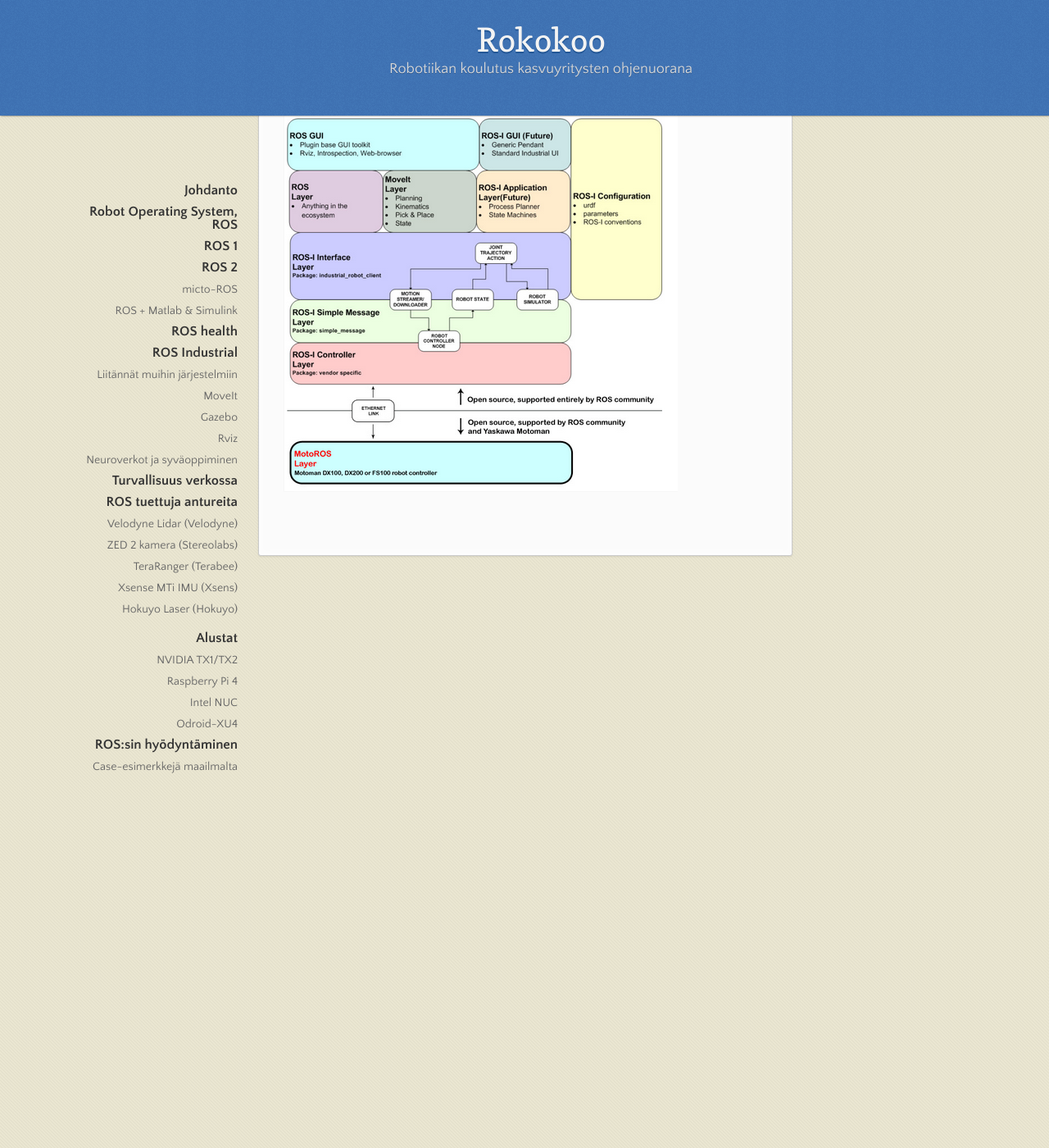
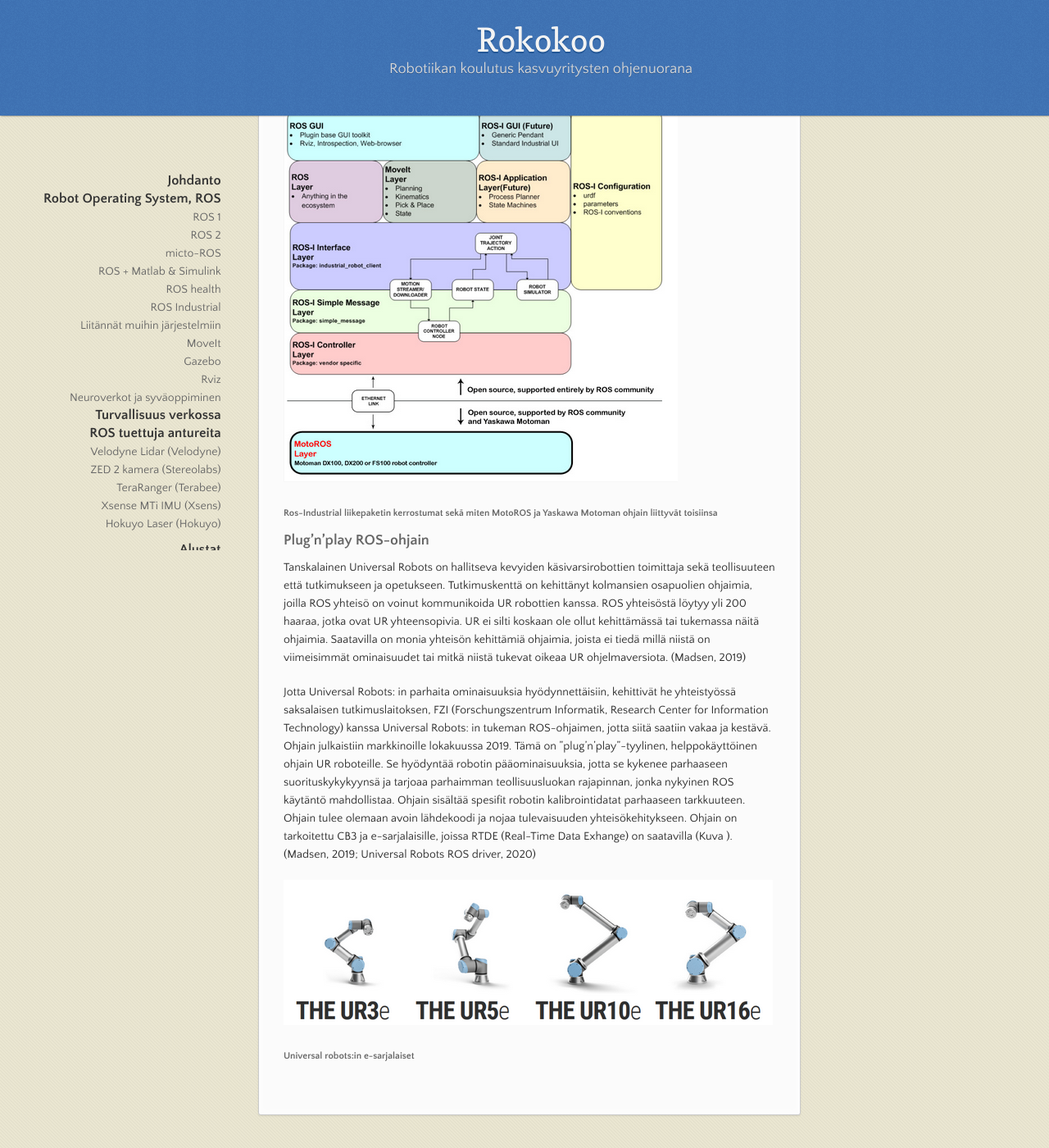
Before and after one commit to mrgs20/rokokoo, a Jekyll site: the page built from index.md, in a window 1280 px wide and 1400 px high, scrolled down 6697 px. Shown: the whole window at 82% size. Built offline with Jekyll 4.4.1, drawn with Linux system fonts in a browser that asks for light colours.

Commit message:
ul problem solved

```diff
--- a/_layouts/default.html
+++ b/_layouts/default.html
@@ -1,5 +1,5 @@
 <!doctype html>
-<html lang="{{ site.lang | default: "en-US" }}">
+<html lang="{{ site.lang | default: "fi" }}">
   <head>
     <meta charset="utf-8">
     <meta http-equiv="X-UA-Compatible" content="IE=edge">
@@ -24,6 +24,7 @@
     <div class="wrapper">
       <nav>
         <ul></ul>
+
       </nav>
       <section>
         {{ content }}
@@ -31,6 +32,7 @@
       </section>
 
     </div>
+
 
     {% if site.google_analytics %}
       <script>
--- a/_sass/jekyll-theme-leap-day.scss
+++ b/_sass/jekyll-theme-leap-day.scss
@@ -73,10 +73,12 @@
   width:650px;
   margin:0 auto;
   position:relative;
+
 }
 
 section img {
   max-width: 100%;
+  position: relative;
 }
 
 blockquote {
@@ -271,7 +273,7 @@
 }
 
 section {
-  width:590px;
+  width:600px;
   padding: 30px 30px 50px 30px;
   margin: 20px 0;
   margin-top: 190px;
@@ -287,11 +289,11 @@
 }
 
 nav {
-  width: 230px;
+  width: 260px;
   position: fixed;
-  top: 220px;
+  top: 200px;
   left:50%;
-  margin-left:-580px;
+  margin-left:-620px;
   text-align: right;
 
   ul {
@@ -299,13 +301,17 @@
     list-style-image:none;
     font-size: 14px;
     line-height:24px;
+    overflow: auto;
+    height: 450px;
+    padding: 4%;
 
     li {
       padding: 5px 0px;
-      line-height: 16px;
+      line-height: 12px;
       // padding-right:17px;
       // position:relative;
       // right:-12px;
+
 
       &.tag-h1 {
         font-size: 1.2em;
@@ -338,6 +344,9 @@
     //   border-right:solid 4px #39C;
     //   padding-right:13px;
     // }
+
+
+
   }
 }
 
--- a/index.md
+++ b/index.md
@@ -28,18 +28,18 @@
 
 
 
-# ROS 1
+## ROS 1
 
 
-# ROS 2
+## ROS 2
 
 ### micto-ROS
 
 ### ROS + Matlab & Simulink
 
-# ROS health
+## ROS health
 
-# ROS Industrial
+## ROS Industrial
 
 ### Liitännät muihin järjestelmiin
 
@@ -120,19 +120,29 @@
 
 Älykkäiden robottien suunnittelu ja rakentaminen ei ole niin yksinkertaista ja suoraviivaista kuin se voisi olla. Monet robotiikassa työskentelevät joutuivat usein aloittamaan aivan alusta aloittaessaan uuden projektin ja uudelleen kehittää ohjelmistoinfrastruktuurin joihin robottien algoritmit perustuvat. Jaetut työkalut ja resurssit olivat vähissä. ROS:sin etu on siinä, että suurimmassa osassa tapauksia ohjelmiston on jo todettu toimivan käytännössä. (Mok, 2020)
 
-### Case-esimerkkejä maailmalta
+## Case-esimerkkejä maailmalta
 
 Tähän kans sit jotain sopivaa tekstiä
 
-#### Teollisuusrobotit
+### Teollisuusrobotit
 
 ISO 8373:2012 mukaan teollisuusrobotti on autonomisesti ohjautuva, uudelleen ohjelmoitavissa oleva, moneen tarkoitukseen sopiva kolme tai useampi akselinen manipulaattori, joka voidaan asentaa joko kiinteästi tai käyttää mobiilina teollisuuden automaatiosovelluksissa. Näitä ovat mm. lineaari-, SCARA-, delta-, ja nivelrobotit. (Mueller, 2019) Koneoppiminen, AI (Artificial Intelligence), IIoT (Industrial Internet of Things) sekä ihmisen ja koneen yhteistyö sekä autonomiset mobiilijärjestelmät ovat tätä päivää. Edessä on kuitenkin suuria haasteita, kuten nopeasti muuttuvat kuluttajasuuntaukset, resurssien puute, ammattitaitoisten työtekijöiden puute, ikääntyvä yhteiskunta ja paikallisten tuotteiden kysyntä. Joustava teollisuusrobotiikka mahdollistaa ratkaisun näihin haasteisiin. (World Robotics 2020, 2020)
 
-#### MotoPlus ™ SDK ohjain
+### MotoPlus ™ SDK ohjain
 
 Japanilainen Yaskawa Motoman oli yksi ensimmäisistä yhteistyö-, ja teollisuusrobottien valmistajista, joka hyödyntää ROS:sia. Yaskawa:lla on ROS-I ajuri YRC1000, YRC1000micro, DX200 ja DX100 robottien ohjaimiin. Ohjain kehitettiin käyttämällä MotoPlus™ SDK:ta (Kuva  ). Se sisältää C/C++ yhteensopivan ohjelmointirajapinnan (API, Application Programming Interface) jolla ohjelmoijat voivat tehdä reaaliaikaisia sovelluksia, jotka toimivat robotin alkuperäisessä VxWorks-käyttöjärjestelmässä. Rajoitettujen sovellusten kehittäminen voimanhallintaan, visuaaliseen robotin ohjaukseen sekä geneeriseen anturien integrointiin mahdollistuu. (Specific Unified Robot Description Formats (URDF) on saatavana robottien käsivarsien simulointiin. (Vozel, 2019)
 
 ![Kuva7](/assets/images/Liikepaketin_kerrostumat.png)
+##### Ros-Industrial liikepaketin kerrostumat sekä miten MotoROS ja Yaskawa Motoman ohjain liittyvät toisiinsa
+
+### Plug’n’play ROS-ohjain
+
+Tanskalainen Universal Robots on hallitseva kevyiden käsivarsirobottien toimittaja sekä teollisuuteen että tutkimukseen ja opetukseen. Tutkimuskenttä on kehittänyt kolmansien osapuolien ohjaimia, joilla ROS yhteisö on voinut kommunikoida UR robottien kanssa. ROS yhteisöstä löytyy yli 200 haaraa, jotka ovat UR yhteensopivia. UR ei silti koskaan ole ollut kehittämässä tai tukemassa näitä ohjaimia. Saatavilla on monia yhteisön kehittämiä ohjaimia, joista ei tiedä millä niistä on viimeisimmät ominaisuudet tai mitkä niistä tukevat oikeaa UR ohjelmaversiota. (Madsen, 2019)
+
+Jotta Universal Robots: in parhaita ominaisuuksia hyödynnettäisiin, kehittivät he yhteistyössä saksalaisen tutkimuslaitoksen, FZI (Forschungszentrum Informatik, Research Center for Information Technology) kanssa Universal Robots: in tukeman ROS-ohjaimen, jotta siitä saatiin vakaa ja kestävä. Ohjain julkaistiin markkinoille lokakuussa 2019. Tämä on ”plug’n’play”-tyylinen, helppokäyttöinen ohjain UR roboteille. Se hyödyntää robotin pääominaisuuksia, jotta se kykenee parhaaseen suorituskykykyynsä ja tarjoaa parhaimman teollisuusluokan rajapinnan, jonka nykyinen ROS käytäntö mahdollistaa. Ohjain sisältää spesifit robotin kalibrointidatat parhaaseen tarkkuuteen. Ohjain tulee olemaan avoin lähdekoodi ja nojaa tulevaisuuden yhteisökehitykseen. Ohjain on tarkoitettu CB3 ja e-sarjalaisille, joissa RTDE (Real-Time Data Exhange) on saatavilla (Kuva  ). (Madsen, 2019; Universal Robots ROS driver, 2020)
+
+![Kuva8](/assets/images/Universal.png)
+##### Universal robots:in e-sarjalaiset
 
 
 
```
Also changed, not shown: assets/images/Universal.png (added), 4 other files.
